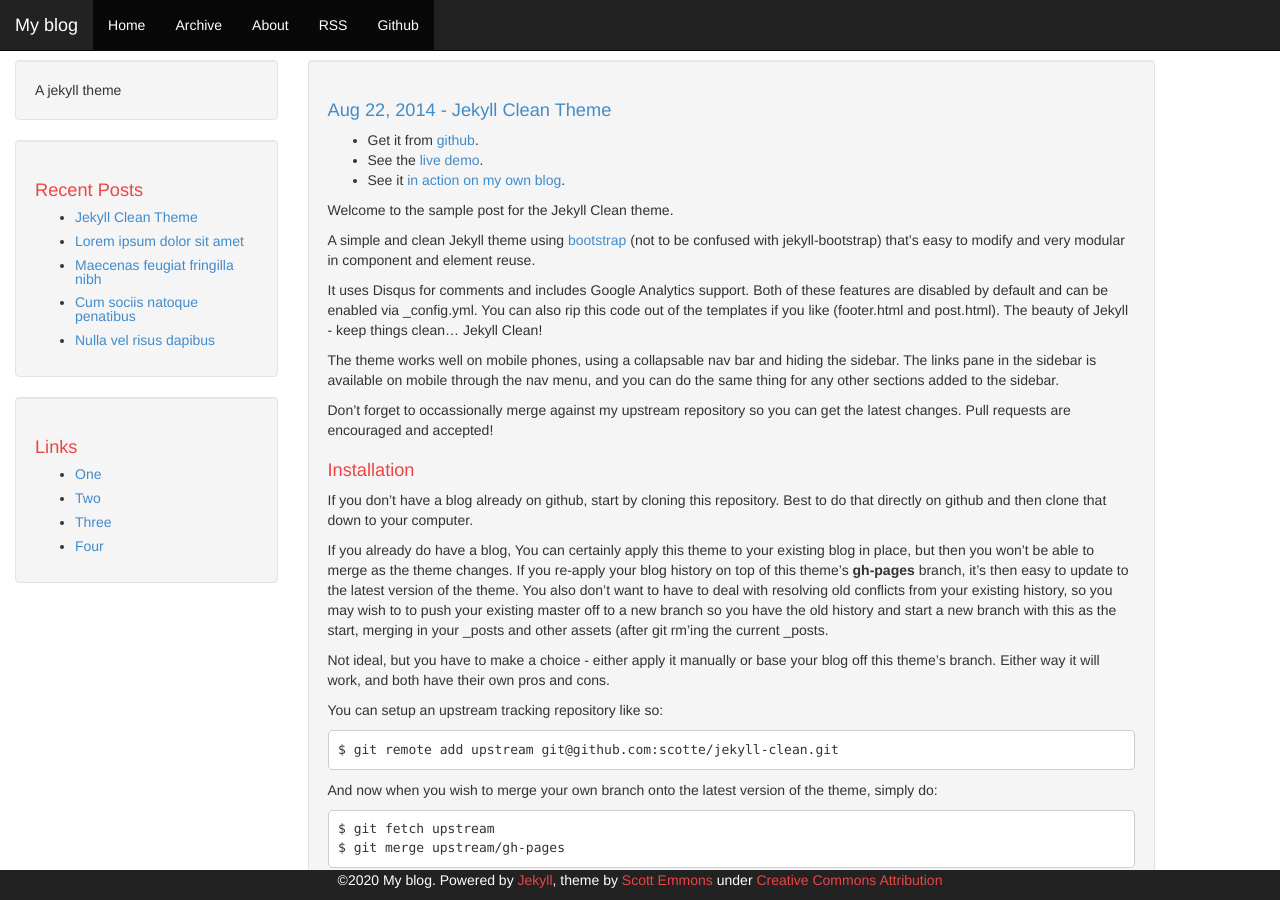
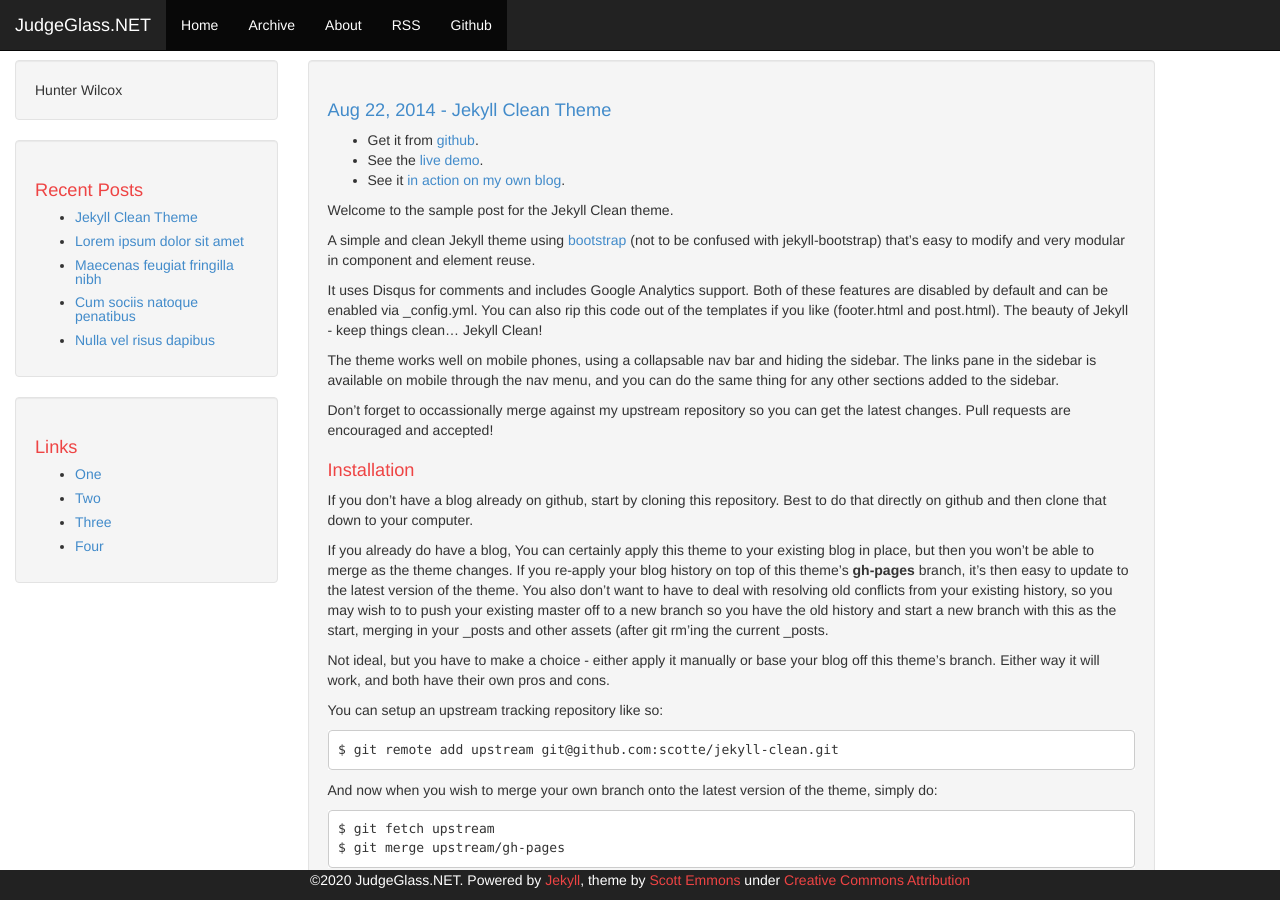
Before and after one commit to JudgeGlass/JudgeGlass.github.io, a Jekyll site: the page built from index.html, in a window 1280 px wide and 900 px high. Built offline with Jekyll 4.4.1, drawn with Linux system fonts in a browser that asks for light colours; the list of posts is cut into pages by our own code.

Commit message:
Changed URL base

```diff
--- a/_config.yml
+++ b/_config.yml
@@ -1,7 +1,7 @@
 # Jekyll configuration
 
-name: My blog
-description: A jekyll theme
+name: JudgeGlass.NET
+description: Hunter Wilcox
 
 # url is currently only used only for the RSS feed in feed.xml
 url: https://scotte.github.io/jekyll-clean
@@ -10,10 +10,10 @@
 # be the project name.
 # *** IMPORTANT: If your local "jekyll serve" throws errors change this to '' or
 #     run it like so: jekyll serve --baseurl=''
-baseurl: /jekyll-clean
+baseurl: /
 
 # These can be '' to hide the Github or Gitlab nav buttons
-github: 'scotte/jekyll-clean'
+github: ''
 gitlab: ''
 
 # Set this to your UA-# value, or '' to disable the block completely
```
